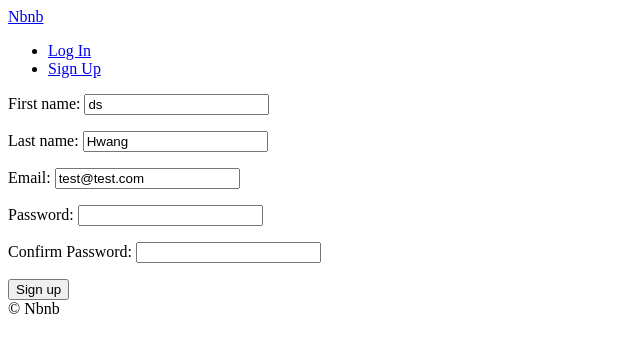
After one commit to hds2g/airbnb-clone, a Django app: page /users/signup in a window 1280 px wide. The commit adds this page. Shown: the top 353 px of the page, without its empty margins (0-640 px from the left). Run offline with Django 3.2, Linux system fonts and the light colour scheme; parts of the project's set-up code (start-up, migrations or seed data) failed here and were passed over.

Commit message:
SignUp: Signup Form

```diff
--- a/templates/partials/nav.html
+++ b/templates/partials/nav.html
@@ -1,8 +1,9 @@
 <a href="{% url "core:home" %}">Nbnb</a>
 <ul>
     {% if user.is_authenticated %}
-        <li><a href="{% url "users:logout" %}">Logout</a></li>
+        <li><a href="{% url "users:logout" %}">Log Out</a></li>
     {% else %}
-        <li><a href="{% url "users:login" %}">Login</a></li>
+        <li><a href="{% url "users:login" %}">Log In</a></li>
+        <li><a href="{% url "users:signup" %}">Sign Up</a></li>
     {% endif %}
 </ul>
--- /dev/null
+++ b/templates/users/signup.html
@@ -0,0 +1,16 @@
+{% extends "base.html" %}
+
+{% block page_title %}
+    Sign Up
+{% endblock page_title %}
+
+{% block search-bar %}
+{% endblock search-bar %}
+
+{% block content %}
+    <form method="POST" action="{% url "users:signup" %}">
+        {% csrf_token %}
+        {{form.as_p}}
+        <button>Sign up</button>
+    </form>
+{% endblock content %}
--- a/users/forms.py
+++ b/users/forms.py
@@ -18,3 +18,38 @@ class LoginForm(forms.Form):
                 self.add_error("password", forms.ValidationError("Password is wrong"))
         except models.User.DoesNotExist:
             self.add_error("email", forms.ValidationError("User does not exist"))
+
+
+class SignUpForm(forms.Form):
+
+    first_name = forms.CharField(max_length=80)
+    last_name = forms.CharField(max_length=80)
+    email = forms.EmailField()
+    password = forms.CharField(widget=forms.PasswordInput)
+    password1 = forms.CharField(widget=forms.PasswordInput, label="Confirm Password")
+
+    def clean_email(self):
+        email = self.cleaned_data.get("email")
+        try:
+            models.User.objects.get(email=email)
+            raise forms.ValidationError("User already exists with that email")
+        except models.User.DoesNotExist:
+            return email
+
+    def clean_password1(self):
+        password = self.cleaned_data.get("password")
+        password1 = self.cleaned_data.get("password1")
+        if password != password1:
+            raise forms.ValidationError("Password confirmation does not match")
+        else:
+            return password
+
+    def save(self):
+        first_name = self.cleaned_data.get("first_name")
+        last_name = self.cleaned_data.get("last_name")
+        email = self.cleaned_data.get("email")
+        password = self.cleaned_data.get("password")
+        user = models.User.objects.create_user(email, email, password)
+        user.first_name = first_name
+        user.last_name = last_name
+        user.save()
--- a/users/urls.py
+++ b/users/urls.py
@@ -7,4 +7,5 @@ app_name = "user"
 urlpatterns = [
     path("login", views.LoginView.as_view(), name="login"),
     path("logout", views.log_out, name="logout"),
+    path("signup", views.SignUpView.as_view(), name="signup"),
 ]
--- a/users/views.py
+++ b/users/views.py
@@ -26,3 +26,20 @@ class LoginView(FormView):
 def log_out(request):
     logout(request)
     return redirect(reverse("core:home"))
+
+
+class SignUpView(FormView):
+
+    template_name = "users/signup.html"
+    form_class = forms.SignUpForm
+    success_url = reverse_lazy("core:home")
+    initial = {"first_name": "ds", "last_name": "Hwang", "email": "test@test.com"}
+
+    def form_valid(self, form):
+        form.save()
+        email = form.cleaned_data.get("email")
+        password = form.cleaned_data.get("password")
+        user = authenticate(self.request, username=email, password=password)
+        if user is not None:
+            login(self.request, user)
+        return super().form_valid(form)
```
